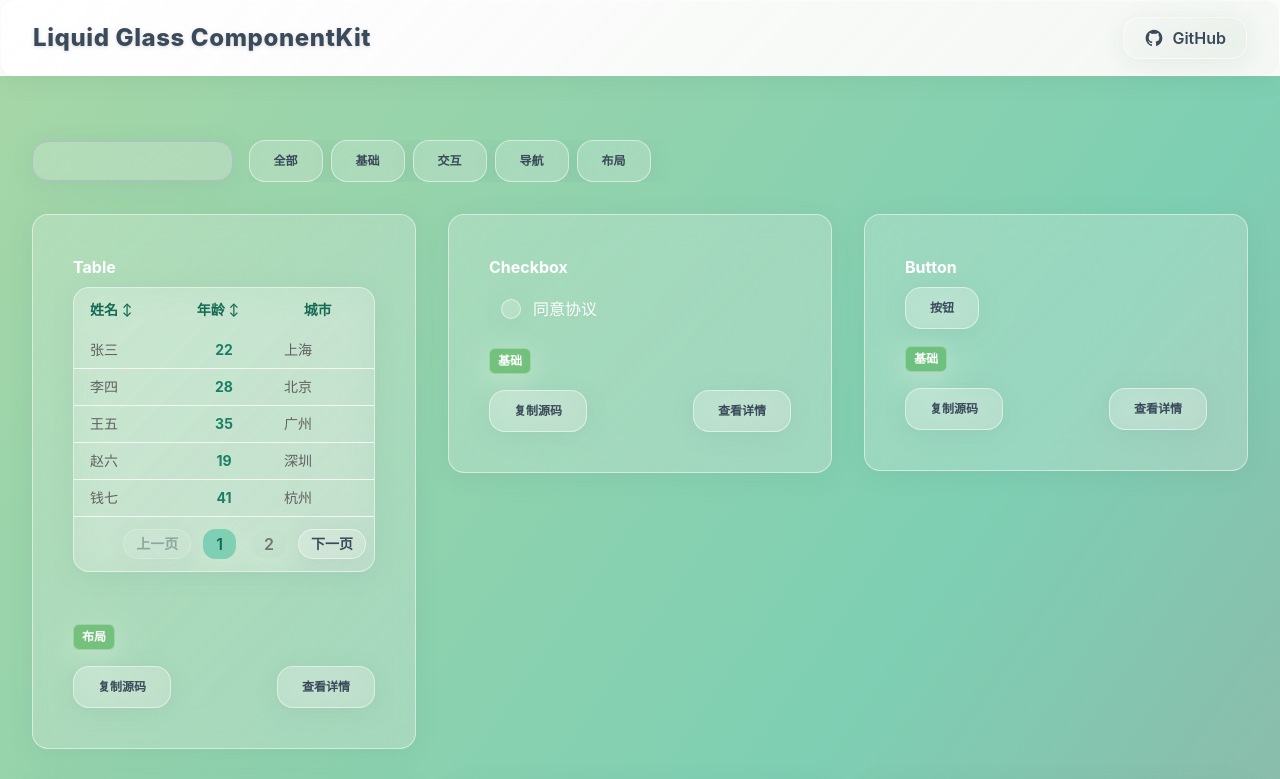
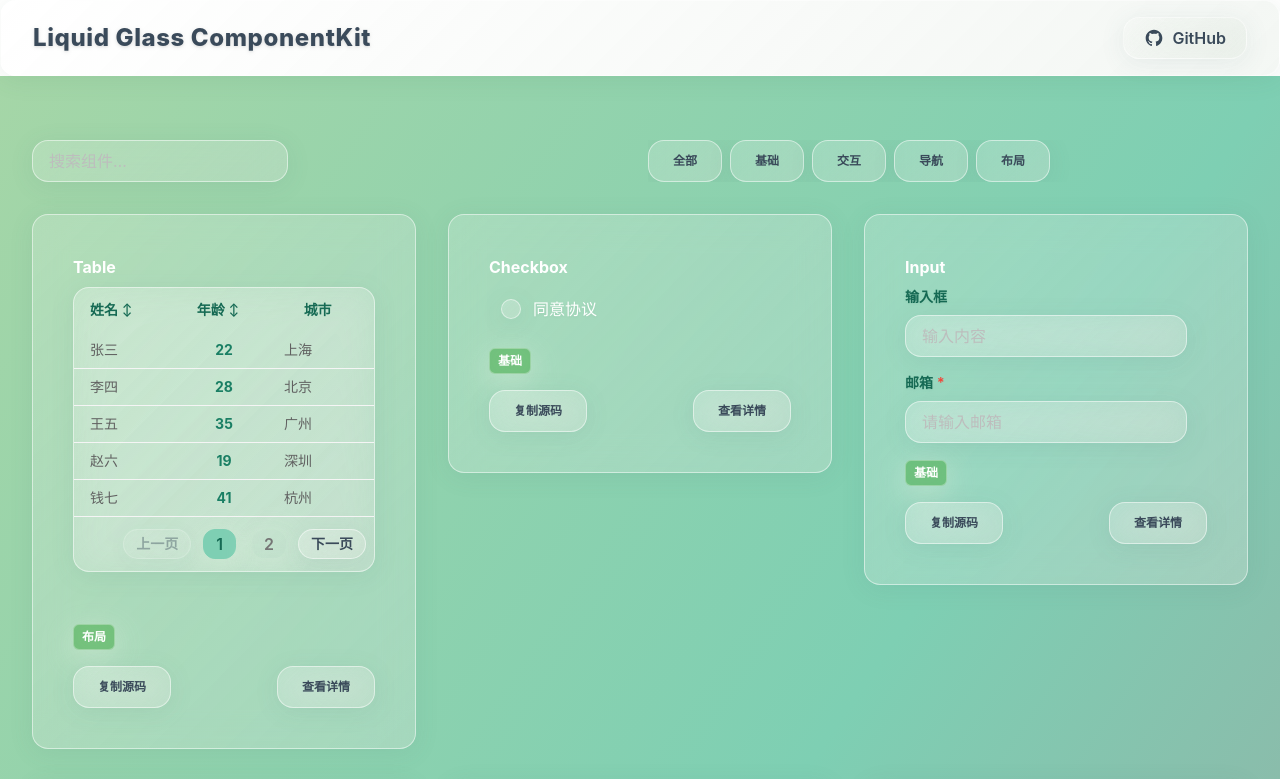
Before and after one commit to nibilin33/liquid-glass-ui, a Next.js app: page / in a window 1280 px wide. Shown: the top 779 px of the page. Built offline with nearby package versions, Linux system fonts and the light colour scheme.

Commit message:
feat:refactor input

```diff
--- a/components/Input.tsx
+++ b/components/Input.tsx
@@ -1,19 +1,66 @@
 'use client'
 import { motion } from 'framer-motion';
-import { Input as MTInput } from '@material-tailwind/react';
+import { useState } from 'react';
+import { useRef } from 'react';
 
 export function Input(props: any) {
-  // 过滤掉 label 属性，或强制 label 隐藏
-  const { label, ...rest } = props;
+  const { label, required, validate, className = '', ...rest } = props;
+  const [focused, setFocused] = useState(false);
+  const [error, setError] = useState(false);
+  const [errorMessage, setErrorMessage] = useState('');
+  const inputRef = useRef<HTMLInputElement>(null);
+
+  // 校验方法，支持异步
+  const handleValidate = async (value: string) => {
+    if (typeof validate === 'function') {
+      const result = await validate(value);
+      if (result) {
+        setError(true);
+        setErrorMessage(result);
+      } else {
+        setError(false);
+        setErrorMessage('');
+      }
+    } else {
+      setError(false);
+      setErrorMessage('');
+    }
+  };
+
   return (
-    <motion.div
-      className="transition-all"
-      whileFocus={{ scale: 1.02 }}
-    >
-      <MTInput
-        {...rest}
-        className="liquid-glass rounded-[7px]"
-      />
-    </motion.div>
+    <div className="w-full">
+      {label && (
+        <label className="block mb-2 text-sm font-semibold text-emerald-700 drop-shadow-sm select-none">
+          {label}
+          {required && <span className="ml-1 text-red-500">*</span>}
+        </label>
+      )}
+      <motion.div
+        animate={{ scale: focused ? 1.04 : 1 }}
+        transition={{ type: 'spring', stiffness: 300, damping: 20 }}
+        className="w-full"
+      >
+        <input
+          {...rest}
+          ref={inputRef}
+          required={required}
+          aria-required={required}
+          aria-invalid={!!error}
+          className={`liquid-glass px-4 py-2 rounded-xl text-gray-800 shadow-glass outline-none border transition-all ${error ? 'border-red-400 focus:border-red-500 focus:ring-red-400 focus:shadow-[0_0_12px_2px_rgba(239,68,68,0.5)]' : 'border-transparent focus:border-emerald-400 focus:ring-2 focus:ring-emerald-400 focus:shadow-[0_0_12px_2px_rgba(52,181,139,0.5)]'} ${className}`}
+          onFocus={e => { setFocused(true); props.onFocus?.(e); }}
+          onBlur={async e => {
+            setFocused(false);
+            props.onBlur?.(e);
+            await handleValidate(e.target.value);
+          }}
+          onChange={async e => {
+            props.onChange?.(e);
+          }}
+        />
+      </motion.div>
+      {error && errorMessage && (
+        <div className="mt-2 text-xs text-red-500 font-medium drop-shadow-sm">{errorMessage}</div>
+      )}
+    </div>
   );
 }
--- a/pages/index.tsx
+++ b/pages/index.tsx
@@ -16,7 +16,6 @@ const categories = ["全部", "基础", "交互", "导航", "布局"];
 const components = [
   { name: "Button", category: "基础", preview: <Button>按钮</Button>, code: `<Button>按钮</Button>` },
   { name: "Card", category: "基础", preview: <Card title="卡片">内容</Card>, code: `<Card title="卡片">内容</Card>` },
-  { name: "Input", category: "基础", preview: <Input placeholder="输入内容" />, code: `<Input placeholder="输入内容" />` },
   // Checkbox 示例将在组件内动态生成
   {
     name: "Badge",
@@ -48,7 +47,7 @@ const components = [
   {
     name: "Sidebar",
     category: "导航",
-  preview: <Sidebar items={[{label: "首页"}, {label: "组件库"}]} />,
+    preview: <Sidebar items={[{ label: "首页" }, { label: "组件库" }]} />,
     code: `<Sidebar items={[{label: '首页'}, {label: '组件库'}]} />`
   },
   {
@@ -60,13 +59,13 @@ const components = [
   {
     name: "Tabs",
     category: "布局",
-  preview: <Tabs tabs={[{label: "Tab1", content: "内容1"}, {label: "Tab2", content: "内容2"}]} />,
+    preview: <Tabs tabs={[{ label: "Tab1", content: "内容1" }, { label: "Tab2", content: "内容2" }]} />,
     code: `<Tabs tabs={[{label: 'Tab1', content: '内容1'}, {label: 'Tab2', content: '内容2'}]} />`
   },
   {
     name: "Dropdown",
     category: "交互",
-  preview: <Dropdown label="请选择" items={[{ label: "选项一", onClick: () => {} }, { label: "选项二", onClick: () => {} }]} />,
+    preview: <Dropdown label="请选择" items={[{ label: "选项一", onClick: () => { } }, { label: "选项二", onClick: () => { } }]} />,
     code: `<Dropdown label="请选择" items={[{ label: '选项一', onClick: () => {} }, { label: '选项二', onClick: () => {} }]} />`
   },
 ];
@@ -96,6 +95,7 @@ export default function RootLayout() {
     { name: '王十二', age: 24, city: '武汉' }
   ];
 
+  const [email, setEmail] = useState("");
   const allComponents = [
     {
       name: "Table",
@@ -128,6 +128,26 @@ export default function RootLayout() {
       category: "基础",
       preview: <Checkbox label="同意协议" checked={checkboxChecked} onChange={setCheckboxChecked} />,
       code: `<Checkbox label="同意协议" checked={checked} onChange={setChecked} />`
+    },
+    {
+      name: "Input",
+      category: "基础",
+      preview: (
+        <div>
+          <Input placeholder="输入内容" label="输入框" />
+          <div className="my-4" />
+          <Input
+            label="邮箱"
+            required
+            value={email}
+            onChange={(e: any) => setEmail(e.target.value)}
+            validate={async (v: any) => !v.includes('@') ? '请输入有效邮箱' : ''}
+            placeholder="请输入邮箱"
+          />
+        </div>
+
+      ),
+      code: `<Input placeholder="输入内容" label="输入框" /> <Input label="邮箱" required validate={async (v) => !v.includes('@') ? '请输入有效邮箱' : ''} />`
     },
     ...components
   ];
```
Lines whose indentation alone changed are shown as unchanged.
